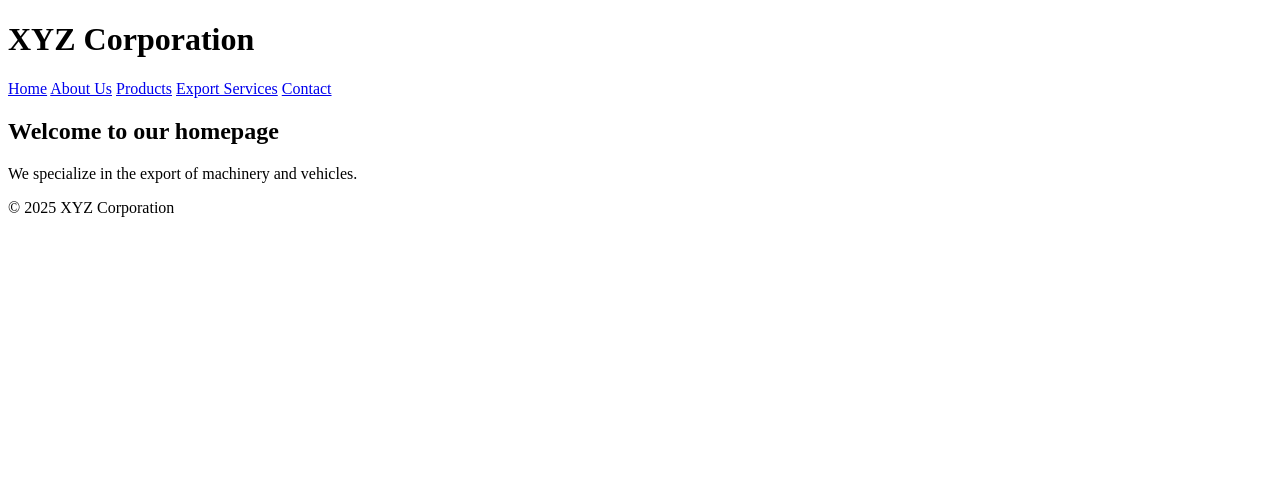
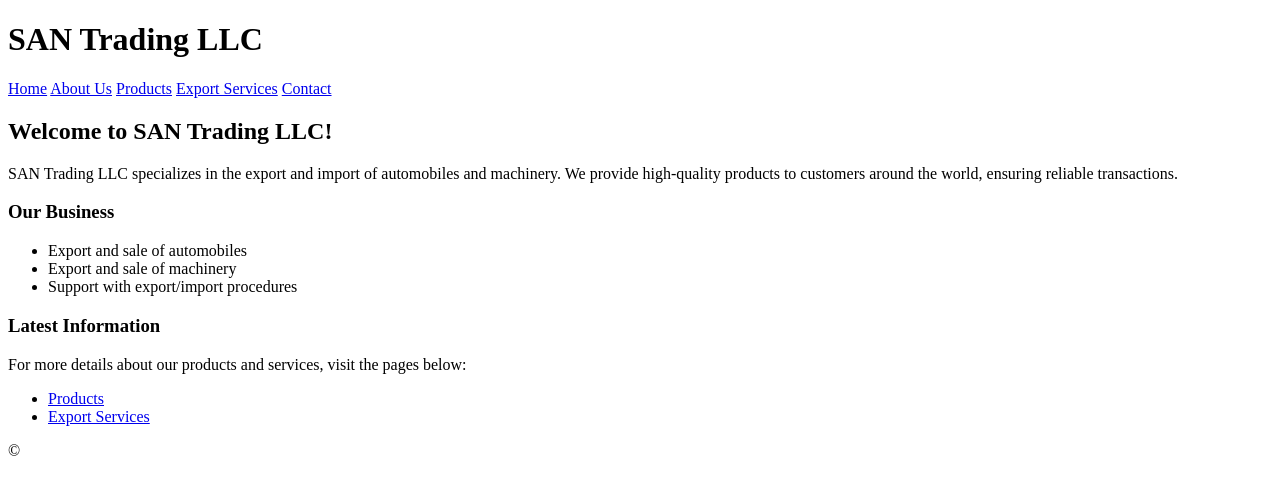
Before and after one commit to SANTRADINGLLC/export-website, a plain HTML site: page index_en.html in a window 1280 px wide. Drawn offline with Linux system fonts and the light colour scheme.

Commit message:
Update index_en.html

```diff
--- a/index_en.html
+++ b/index_en.html
@@ -3,11 +3,11 @@
 <head>
     <meta charset="UTF-8">
     <meta name="viewport" content="width=device-width, initial-scale=1.0">
-    <title>XYZ Corporation | Home</title>
+    <title>SAN Trading LLC | Machinery & Automobile Export/Import</title>
 </head>
 <body>
     <header>
-        <h1>XYZ Corporation</h1>
+        <h1>SAN Trading LLC</h1>
         <nav>
             <a href="index_en.html">Home</a>
             <a href="about_en.html">About Us</a>
@@ -17,11 +17,22 @@
         </nav>
     </header>
     <div>
-        <h2>Welcome to our homepage</h2>
-        <p>We specialize in the export of machinery and vehicles.</p>
+        <h2>Welcome to SAN Trading LLC!</h2>
+        <p>SAN Trading LLC specializes in the export and import of automobiles and machinery. We provide high-quality products to customers around the world, ensuring reliable transactions.</p>
+
+        <h3>Our Business</h3>
+        <ul>
+            <li>Export and sale of automobiles</li>
+            <li>Export and sale of machinery</li>
+            <li>Support with export/import procedures</li>
+        </ul>
+
+        <h3>Latest Information</h3>
+        <p>For more details about our products and services, visit the pages below:</p>
+        <ul>
+            <li><a href="products_en.html">Products</a></li>
+            <li><a href="services_en.html">Export Services</a></li>
+        </ul>
     </div>
     <footer>
-        <p>&copy; 2025 XYZ Corporation</p>
-    </footer>
-</body>
-</html>
+        <p>&copy
```
